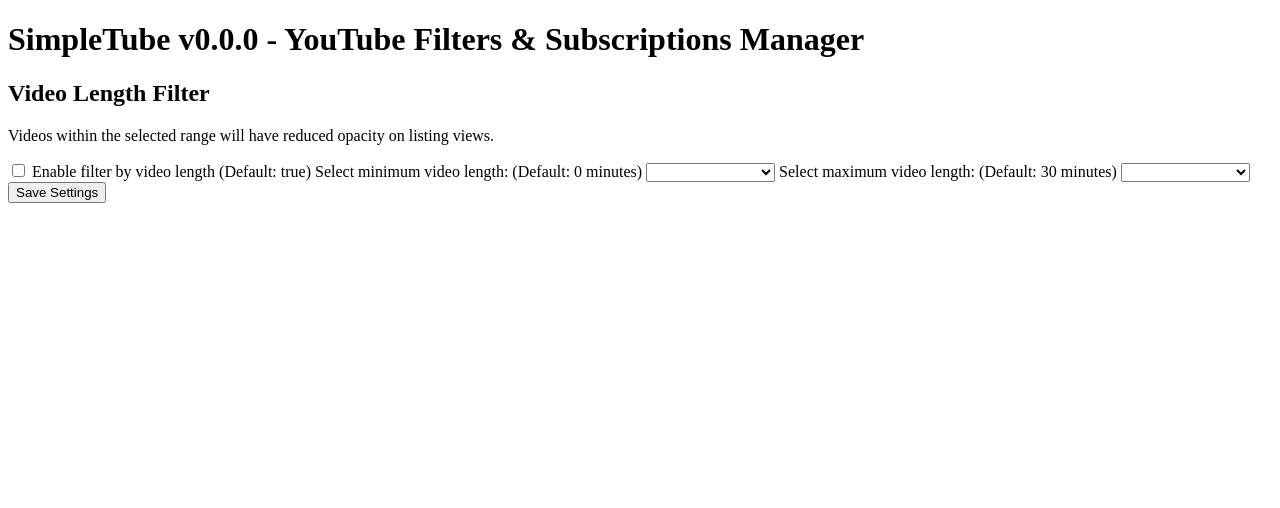
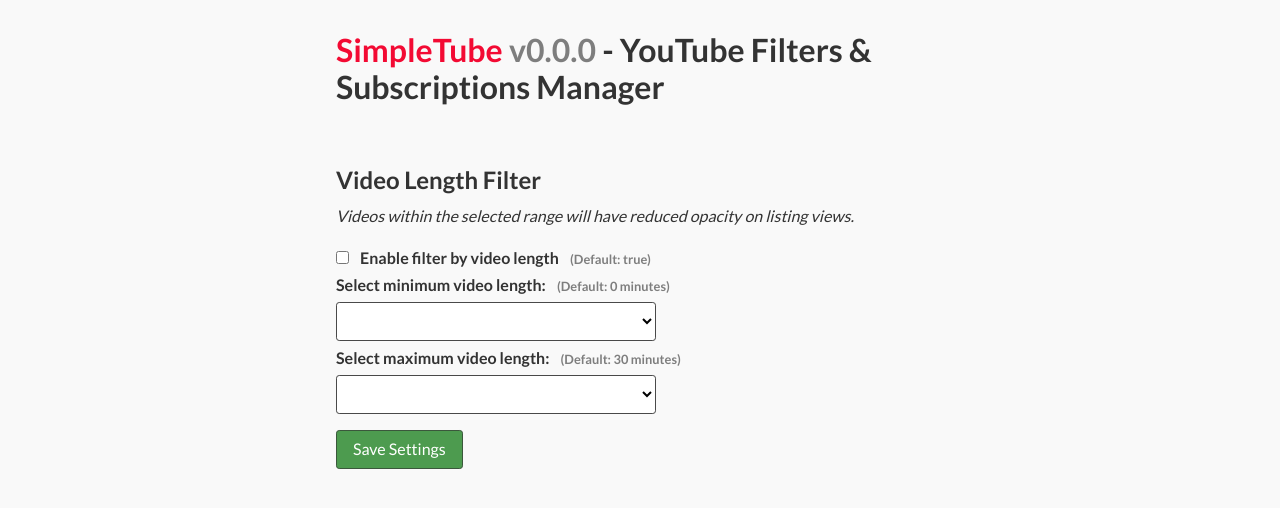
Before and after one commit to Essomia/chrome-ext-simpletube, a browser extension: page options.html in a window 1280 px wide. Drawn offline with nearby package versions, Linux system fonts and the light colour scheme.

Commit message:
feat: options - add styles to the options page

```diff
--- /dev/null
+++ b/options.css
@@ -0,0 +1,82 @@
+:root {
+    --spt-brand-ytb-color: #f30a33;
+    --spt-brand-note: #7e7e7e;
+    --spt-success-light: #ccf2b1;
+    --spt-success-base: #4d9b4f;
+    --spt-success-dark: #3b573c;
+    --spt-error-light: #f8d7da;
+    --spt-error-dark: #721c24;
+}
+
+.spt-brand-color {
+    color: var(--spt-brand-ytb-color);
+}
+
+.spt-brand-version {
+    color: var(--spt-brand-note);
+}
+
+/* Content */
+
+.spt-opt-content-wrapper {
+    margin: 0 auto;
+    padding: 1rem;
+    width: 100vw;
+}
+
+@media (min-width: 768px) {
+    .spt-opt-content-wrapper {
+        width: 50vw;
+    }
+}
+
+.spt-opt-content-section {
+    padding-bottom: 1rem;
+}
+
+.spt-opt-description {
+    margin: 0;
+    padding: 0 0 1rem;
+    font-style: italic;
+}
+
+/* Alert Message */
+
+.spt-opt-alert-message {
+    display: block;
+    padding: 1rem;
+    min-height: 1rem;
+    opacity: 0;
+}
+
+.spt-opt-alert-message.spt-success {
+    opacity: 1;
+    background-color: var(--spt-success-light);
+    color: var(--spt-success-dark);
+}
+
+.spt-opt-alert-message.spt-error {
+    opacity: 1;
+    background-color: var(--spt-error-light);
+    color: var(--spt-error-dark);
+}
+
+/* Forms Label */
+
+.spt-form-option-label {
+    cursor: pointer;
+    font-weight: bold;
+}
+
+.spt-opt-default-info {
+    margin-left: 0.5rem;
+    color: var(--spt-brand-note);
+    font-size: 0.8em;
+}
+
+/* Forms Buttons */
+
+.spt-form-save-button {
+    background-color: var(--spt-success-base);
+    border-color: var(--spt-success-dark);
+}
--- a/options.html
+++ b/options.html
@@ -2,6 +2,8 @@
 <html lang="en">
     <head>
         <title>SimpleTube - YouTube Filters & Subscriptions Manager</title>
+        <link rel="stylesheet" href="styles.css" />
+        <link rel="stylesheet" href="options.css" />
     </head>
     <body>
         <main class="spt-opt-content-wrapper">
--- /dev/null
+++ b/styles.css
@@ -0,0 +1,81 @@
+@import url("https://cdnjs.cloudflare.com/ajax/libs/normalize/8.0.1/normalize.min.css");
+@import url("https://fonts.googleapis.com/css2?family=Lato:wght@400;700&display=swap");
+
+:root {
+    --spt-white: #fff;
+    --spt-black: #333;
+    --spt-gray-lighter: #f9f9f9;
+    --spt-gray-light: #b1b1b1;
+    --spt-gray: #7e7e7e;
+    --spt-gray-dark: #494949;
+}
+
+* {
+    box-sizing: border-box;
+}
+
+body {
+    background-color: var(--spt-gray-lighter);
+    color: var(--spt-black);
+    font-family: "Lato", Arial, sans-serif;
+    font-size: 16px;
+}
+
+h1 {
+    margin: 0;
+    padding: 1rem 0;
+}
+
+h2 {
+    margin: 0;
+    padding: 0.8rem 0;
+}
+
+h3,
+h4 {
+    margin: 0;
+    padding: 0.6rem 0;
+}
+
+h5,
+h6 {
+    margin: 0;
+    padding: 0.4rem 0;
+}
+
+label {
+    display: block;
+    margin: 0.5rem 0;
+}
+
+select,
+input[type="text"] {
+    min-height: 2.4rem;
+    min-width: 20rem;
+    padding: 0.5rem;
+    background-color: var(--spt-white);
+    border-radius: 0.2rem;
+    border: 1px solid var(--spt-gray-dark);
+}
+
+input[type="checkbox"] {
+    margin-right: 0.5rem;
+    cursor: pointer;
+}
+
+button {
+    display: inline-block;
+    min-height: 2.4rem;
+    padding: 0.5rem 1rem;
+    cursor: pointer;
+    background-color: var(--spt-gray-light);
+    border-radius: 0.2rem;
+    border: 1px solid var(--spt-gray);
+    color: var(--spt-white);
+}
+
+button:active,
+button:hover {
+    background-color: var(--spt-black);
+    border-color: var(--spt-gray);
+}
```
